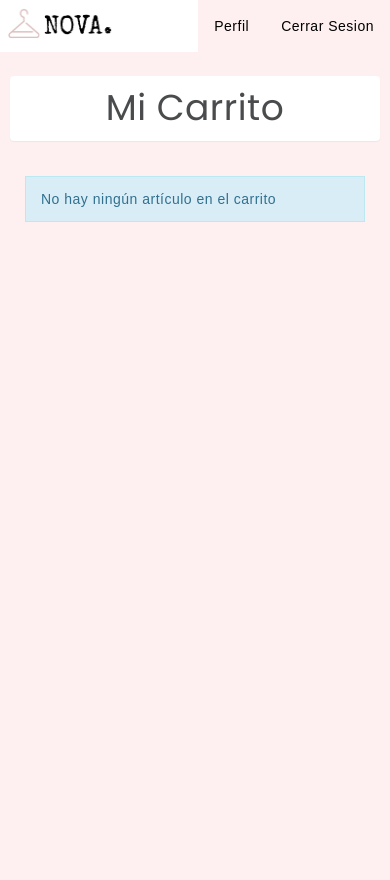
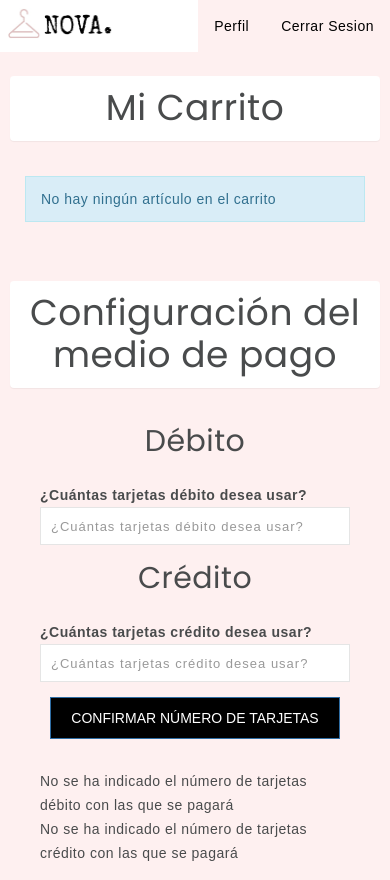
Before and after one commit to Marthox1999/Nova, a Django app: template templates/usuarios/clienteCarrito.html in a window 390 px wide. Before the commit the page ends 222 px from the top, so only its background shows below. Run offline with Django 3.2, Linux system fonts and the light colour scheme; the template is opened without the code that fills it, so the values that code supplies are empty; some libraries are stand-ins or nearby versions.

Commit message:
Medios de pago #18

```diff
--- a/templates/usuarios/clienteCarrito.html
+++ b/templates/usuarios/clienteCarrito.html
@@ -2,6 +2,22 @@
 {% block content %}
 
 {% load static %}
+
+
+<script type="text/javascript">
+  function isNumberKey(evt){
+      var charCode = (evt.which) ? evt.which : evt.keyCode
+      return !(charCode > 31 && (charCode < 48 || charCode > 57));
+  }
+  function verificarPorcentaje() {
+
+    let num = document.getElementsByName("porcentaje")[0].value;
+    if (num>=0 && num<=100) {
+      document.getElementsByName("porcentaje")[0].value = num;
+    }
+  }
+</script>
+
 <div class="col-md-8 col-md-offset-2">
   <br>
   <div class="panel-login panel">
@@ -16,7 +32,6 @@
     <div class="row">
       <div class="col-lg-12">
         {% if productosCarrito %}
-
 
         <div>
           <form method='post' id='eliminar' name='eliminar' class='login-form'>
@@ -73,4 +88,132 @@
   </div>
 </div>
 
+<div class="col-md-8 col-md-offset-2">
+  <br>
+  <div class="panel-login panel">
+    <div class="panel-heading">
+      <center>
+        <h1> Configuración del medio de pago </h1>
+      </center>
+    </div>
+  </div>
+
+  <div class="panel-body">
+    <div class="row">
+      <div class="col-lg-12">
+        <form method='post' id='cuantas' name='cuantas' class='login-form'>
+        {% csrf_token %}
+          <div class="container">
+            <div class="row">
+              <div class="col-0 col-sm-4">
+                <center>
+                  <h2>
+                    Débito
+                  </h2>
+                </center>
+                <br>
+                <div class="form-group">
+                  <label for="cuantasDebito">¿Cuántas tarjetas débito desea usar?</label>
+                  <input type="number" min="0" max="100"  name="cuantasDebito" id="cuantasDebito" class="form-control" placeholder="¿Cuántas tarjetas débito desea usar?" value="{{ numeroDebito }}" onkeypress="return isNumberKey(event);">
+                </div>
+              </div>
+              <div class="col-0 col-sm-4">
+                <center>
+                  <h2>
+                    Crédito
+                  </h2>
+                </center>
+                <br>
+                <div class="form-group">
+                  <label for="cuantasCredito">¿Cuántas tarjetas crédito desea usar?</label>
+                  <input type="number" min="0" max="100"  name="cuantasCredito" id="cuantasCredito" class="form-control" placeholder="¿Cuántas tarjetas crédito desea usar?" value="{{ numeroCredito }}" onkeypress="return isNumberKey(event);">
+                </div>
+              </div>
+            </div>
+          </div>
+          <center>
+            <button type="submit" class="btn btn-primary mb-2">Confirmar número de tarjetas</button>
+          </center>
+        </form>
+      </div>
+    </div>
+  </div>
+
+</div>
+
+
+
+<div class="col-md-8 col-md-offset-2">
+    <div class="panel-body">
+      <div class="row">
+        <div class="col-lg-12">
+          <div class="container">
+            <div class="row">
+              <div class="col-0 col-sm-4">
+
+
+                {% for iteracion in rangeDebito %}
+                  <br>
+                  <center>
+                    <h3>
+                      Tarjeta débito número {{iteracion}}
+                    </h3>
+                  </center>
+                  <div class="form-group">
+                    <label for="numeroDebito">Número de tarjeta</label>
+                    <input type="text" name="numeroDebito" id="numeroDebito" class="form-control" placeholder="Número de tarjeta" value="">
+                  </div>
+                  <div class="form-group">
+                    <label for="ahorros">¿Es una cuenta de ahorros?</label>
+                    <input type="checkbox" name="ahorros" id="ahorros" class="form-control"  value="">
+                  </div>
+                  <div class="form-group">
+                    <label for="porcentaje">Porcentaje de pago</label>
+                    <input type="number" min="0" max="100"  name="porcentaje" id="porcentaje" class="form-control" placeholder="Porcentaje de pago" value="" onkeypress="return isNumberKey(event);">
+                  </div>
+                  {% empty %}
+                  <p>No se ha indicado el número de tarjetas débito con las que se pagará</p>
+                {% endfor %}
+              </div>
+
+
+              <div class="col-0 col-sm-4">
+
+                {% for iteracion in rangeCredito %}
+                  <br>
+                  <center>
+                    <h3>
+                      Tarjeta crédito número {{iteracion}}
+                    </h3>
+                  </center>
+                  <div class="form-group">
+                    <label for="numeroTarjeta">Número de tarjeta</label>
+                    <input type="text" name="numeroTarjeta" id="numeroTarjeta" class="form-control" placeholder="Número de tarjeta" value="">
+                  </div>
+                  <div class="form-group">
+                    <label for="numeroAprobacion">Número de aprobación</label>
+                    <input type="text" name="numeroAprobacion" id="numeroAprobacion" class="form-control" placeholder="Número de aprobación" value="">
+                  </div>
+                  <div class="form-group">
+                    <label for="entidad">Entidad que aprobó</label>
+                    <input type="text" name="entidad" id="entidad" class="form-control" placeholder="Entidad que aprobó" value="">
+                  </div>
+                  <div class="form-group">
+                    <label for="porcentaje">Porcentaje de pago</label>
+                    <input type="number" min="0" max="100"  name="porcentaje" id="porcentaje" class="form-control" placeholder="Porcentaje de pago" value="" onkeypress="return isNumberKey(event);">
+                  </div>
+                  {% empty %}
+                  <p>No se ha indicado el número de tarjetas crédito con las que se pagará</p>
+                {% endfor %}
+
+              </div>
+            </div>
+          </div>
+        </div>
+      </div>
+    </div>
+</div>
+
+
+
 {% endblock %}
```
Also changed, not shown: apps/usuarios/views.py (+17 -4 lines).
